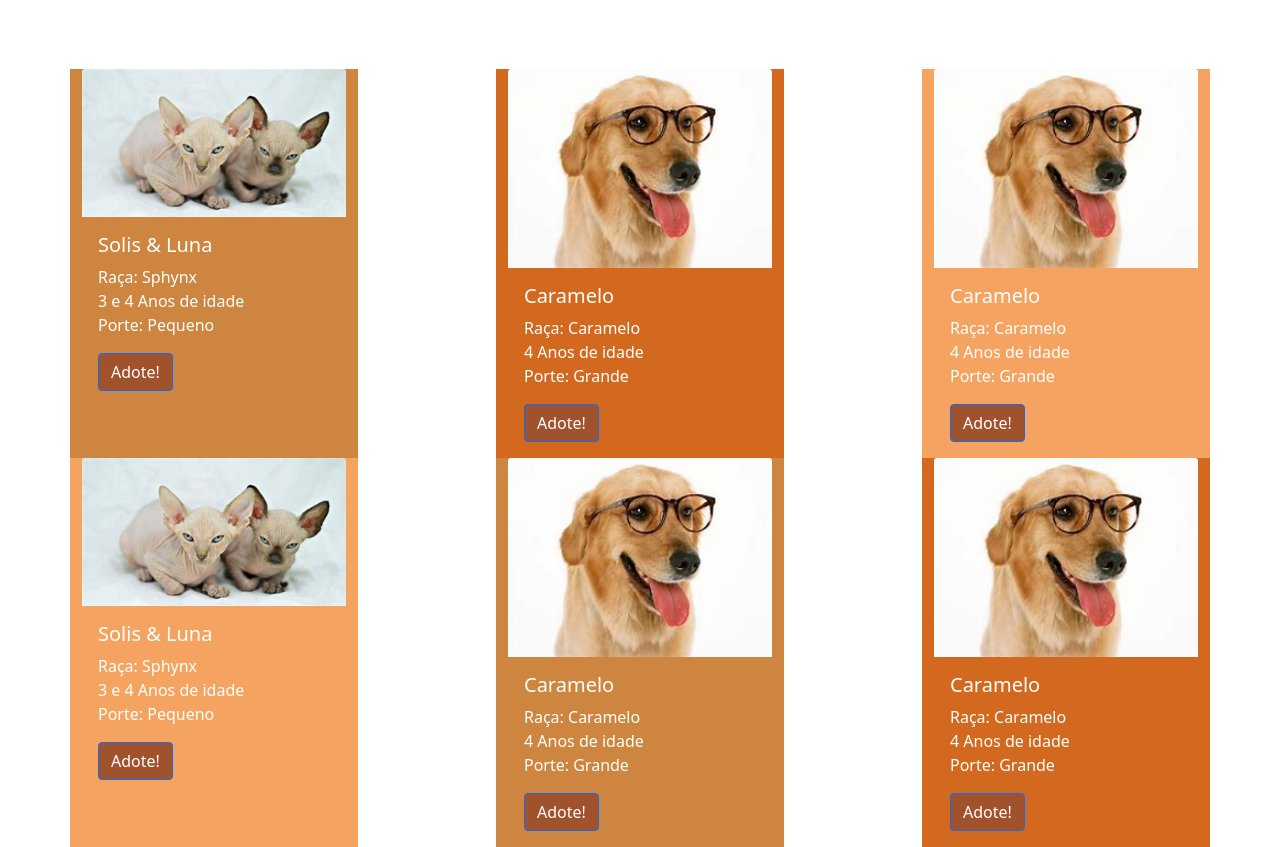
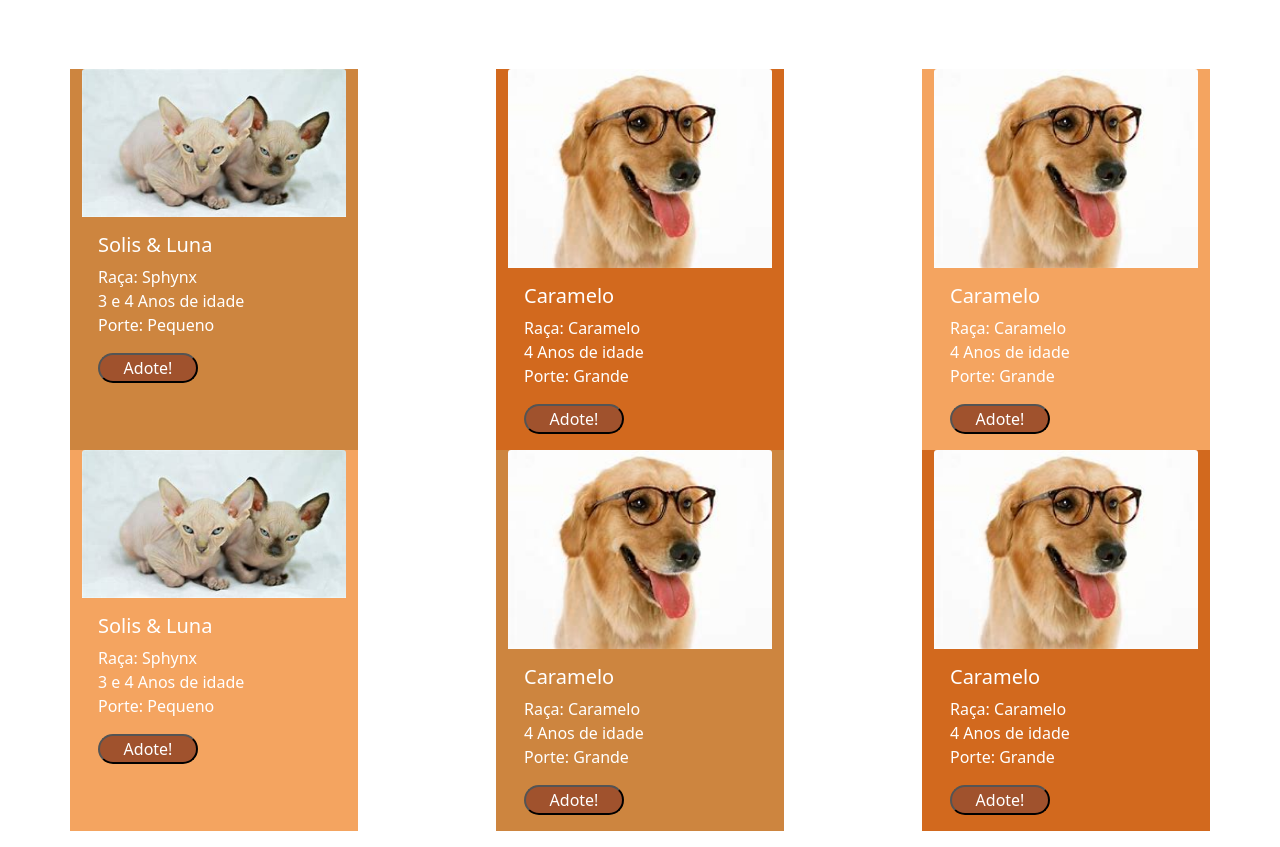
Before and after one commit to Livmds/Projeto-TCC, a plain HTML site: page TCC/PetGo/PetGo!.html in a window 1280 px wide. Shown: the part 83-930 px from the top of the page. Drawn offline with nearby package versions, Linux system fonts and the light colour scheme.

Commit message:
Atualização dos botões

```diff
--- a/TCC/PetGo/PetGo!.html
+++ b/TCC/PetGo/PetGo!.html
@@ -61,26 +61,17 @@
         align-items: center;
       }
 
-    .carroça{
-        height:300px;
-        border-style:solid;
-        border-width: 7px;
-        border-color:darkcyan;
-      }
-
-    .rodape {
-           padding: 30px;
-           height: 100px;
-           width: 100%;
-           color: white;
-           margin-top: 30%;
-           background-color: sienna;
-      }
-
-      .a:hover{
-        color: yellowgreen;
-      }
-
+    .butao{
+      color: white;
+      background-color: sienna;
+      transition: all .2s ease-in;
+      width: 100px;
+      border-radius: 20px;
+    }
+    .butao:hover{
+      color: blue;
+      background-color: white;
+    }
 </style>
 </head>
 <body>
@@ -128,17 +119,6 @@
   <center>venha ajudar animaizinhos, fornecendo-lhes um novo lar!</center>
 </div>
 
-    <!--<br><br><br>
-
-  <div class="card col-md-3" style="width: 18rem;" class="espaco">
-      <img src="imagens\Cachorroum.jpg" class="card-img-top" alt="...">
-      <div class="card-body">
-      <h5 class="card-title" font="card-text">Caramelo</h5>
-      <p class="card-text">Raça: Caramelo <br> 4 Anos de idade<br> Porte: Grande</p>
-      <a href="adocao.html" class="btn btn-light">Adote!</a>
-    </div>
-    </div>-->
-
    <br><br><br>
 
     <div class="container">
@@ -149,7 +129,9 @@
       <div class="card-body">
       <h5 class="card-title">Solis & Luna</h5>
       <p class="card-text">Raça: Sphynx<br> 3 e 4 Anos de idade<br>Porte: Pequeno</p>
-      <a href="adocao.html" class="btn btn-primary">Adote!</a>
+      <a>
+        <button class="butao">Adote!</button>
+      </a>
     </div>
     </div>
 
@@ -164,7 +146,9 @@
       <div class="card-body">
       <h5 class="card-title">Caramelo</h5>
       <p class="card-text">Raça: Caramelo <br> 4 Anos de idade<br> Porte: Grande</p>
-      <a href="adocao.html" class="btn btn-primary">Adote!</a>
+      <a>
+        <button class="butao">Adote!</button>
+      </a>
     </div>
     </div>
 
@@ -179,7 +163,9 @@
       <div class="card-body">
       <h5 class="card-title">Caramelo</h5>
       <p class="card-text">Raça: Caramelo <br>4 Anos de idade<br>Porte: Grande</p>
-      <a href="adocao.html" class="btn btn-primary">Adote!</a>
+      <a>
+        <button class="butao">Adote!</button>
+      </a>
     </div>
     </div>
 
@@ -190,7 +176,9 @@
       <div class="card-body">
       <h5 class="card-title">Solis & Luna</h5>
       <p class="card-text">Raça: Sphynx<br> 3 e 4 Anos de idade<br>Porte: Pequeno</p>
-      <a href="adocao.html" class="btn btn-primary">Adote!</a>
+      <a>
+        <button class="butao">Adote!</button>
+      </a>
     </div>
     </div>
 
@@ -204,7 +192,9 @@
       <div class="card-body">
       <h5 class="card-title">Caramelo</h5>
       <p class="card-text">Raça: Caramelo <br> 4 Anos de idade<br> Porte: Grande</p>
-      <a href="adocao.html" class="btn btn-primary">Adote!</a>
+      <a>
+        <button class="butao">Adote!</button>
+      </a>
     </div>
     </div>
 
@@ -218,7 +208,9 @@
       <div class="card-body">
       <h5 class="card-title">Caramelo</h5>
       <p class="card-text">Raça: Caramelo <br>4 Anos de idade<br>Porte: Grande</p>
-      <a href="adocao.html" class="btn btn-primary">Adote!</a>
+      <a>
+        <button class="butao">Adote!</button>
+      </a>
     </div>
     </div>
 
```
Also changed, not shown: TCC/PetGo/Home.html (+19 -1 lines), TCC/PetGo/gato.ico (added).
